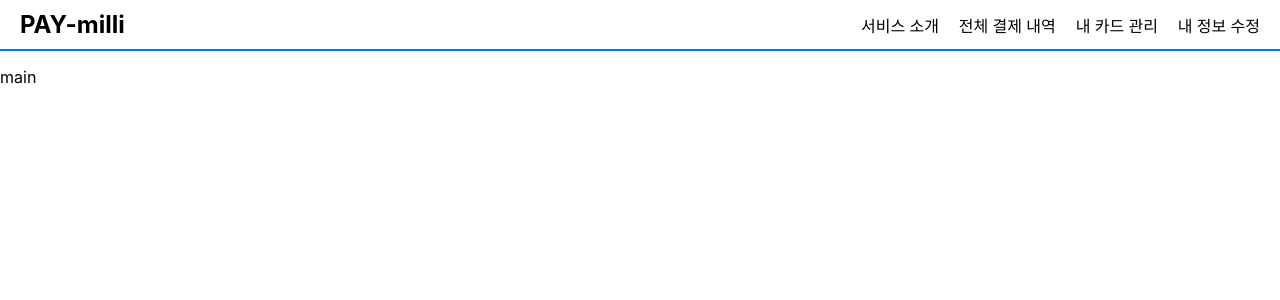
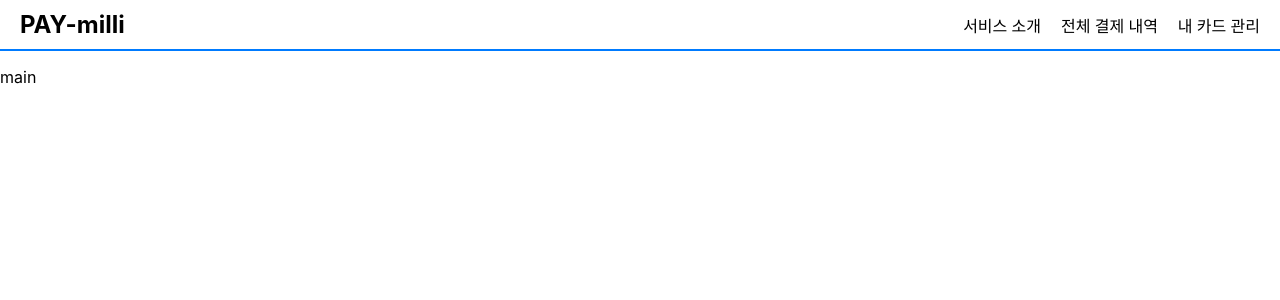
Before and after one commit to JudithHopps/Pay-milli, a React (Create React App) app: page / in a window 1280 px wide. Shown: the top 300 px of the page. Built offline with nearby package versions, Linux system fonts and the light colour scheme.

Commit message:
fix: 내정보수정삭제

```diff
--- a/src/component/Header.tsx
+++ b/src/component/Header.tsx
@@ -13,7 +13,6 @@ const Header: React.FC = () => {
         <Link to={"/"}>{"서비스 소개"}</Link>
         <Link to={"/total"}>{"전체 결제 내역"}</Link>
         <Link to={"/cardmanagement"}>{"내 카드 관리"}</Link>
-        <Link to={"/profile"}>{"내 정보 수정"}</Link>
       </nav>
     </header>
   );
```
